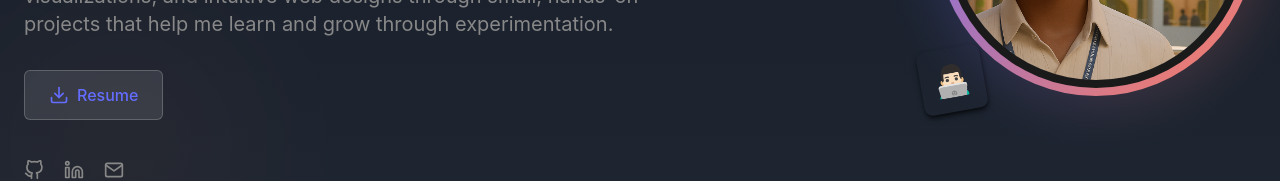
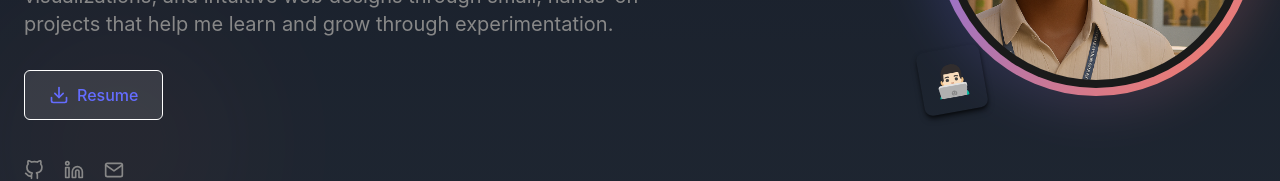
Before and after one commit to Yugavanan/yugavanan-portfolio, a React (Vite) app: page / in a window 1280 px wide. Shown: the part 464-645 px from the top of the page. Built offline with nearby package versions, Linux system fonts and the light colour scheme.

Commit message:
Updated Tailwind global styles

```diff
--- a/src/main.css
+++ b/src/main.css
@@ -111,6 +111,6 @@
 @layer utilities {
   .bg-transparent-border {
     background-color: rgba(255, 255, 255, 0.1);
-    border: 1px solid rgba(255, 255, 255, 0.2);
+    border: 1px solid rgb(255, 255, 255);
   }
 }
```
